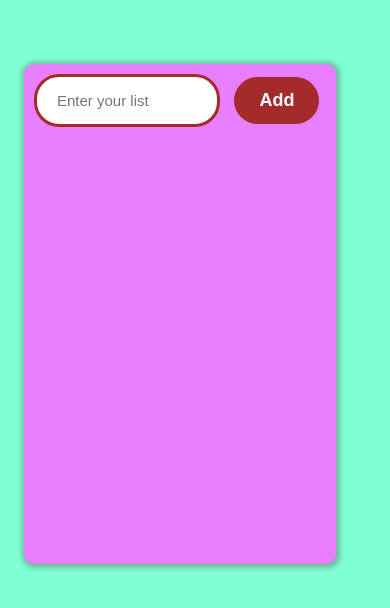
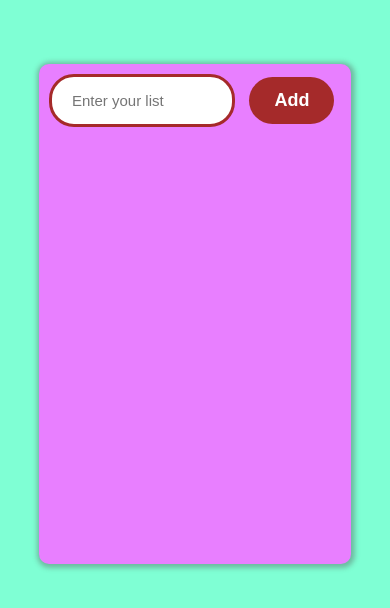
Before and after one commit to VarunProgramer/todo-list, a plain HTML site: page index.html in a window 390 px wide. Shown: the part 108-716 px from the top of the page. Drawn offline with Linux system fonts and the light colour scheme.

Commit message:
Update style_mobile.css
nothing

```diff
--- a/style_mobile.css
+++ b/style_mobile.css
@@ -17,8 +17,6 @@
         padding: 10px 20px;
     }
     .box{
-        position: relative;
-        right: 15px;
         width: 80vw;
     }
     .output li{
```
